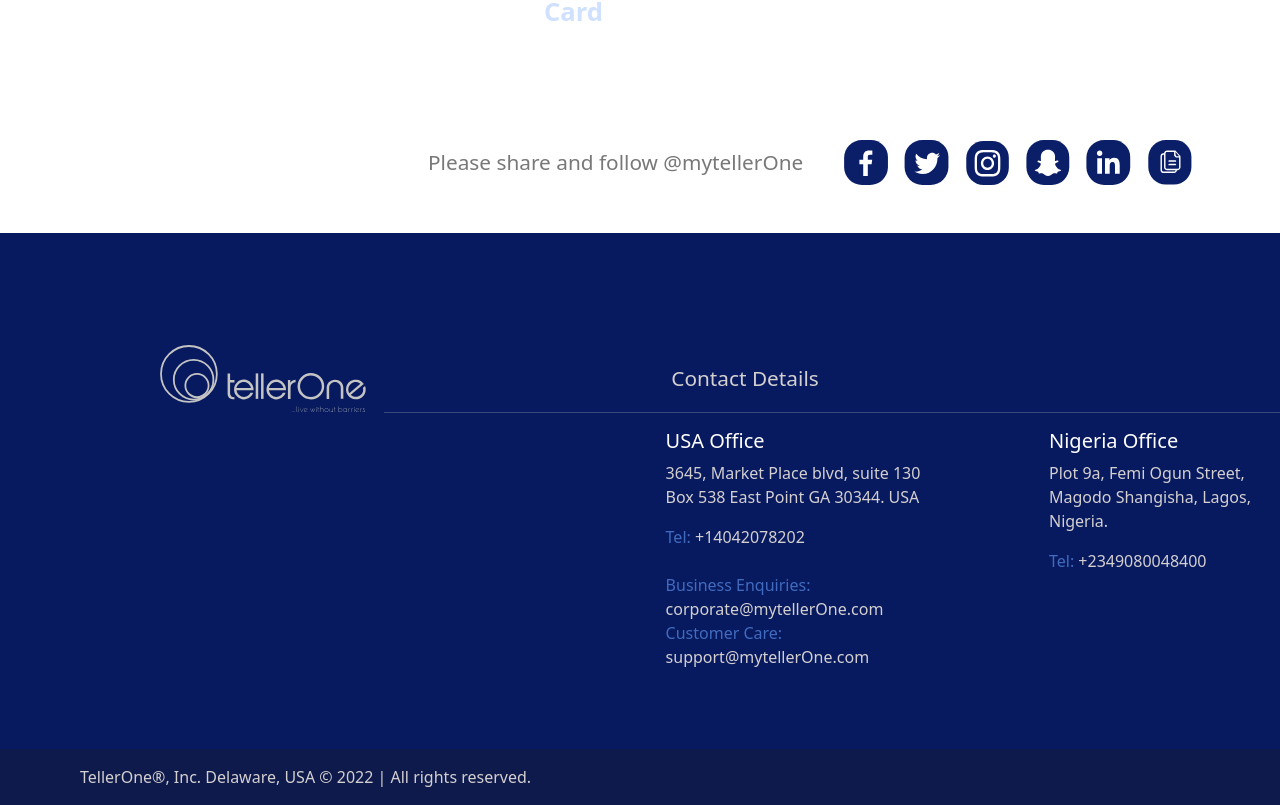
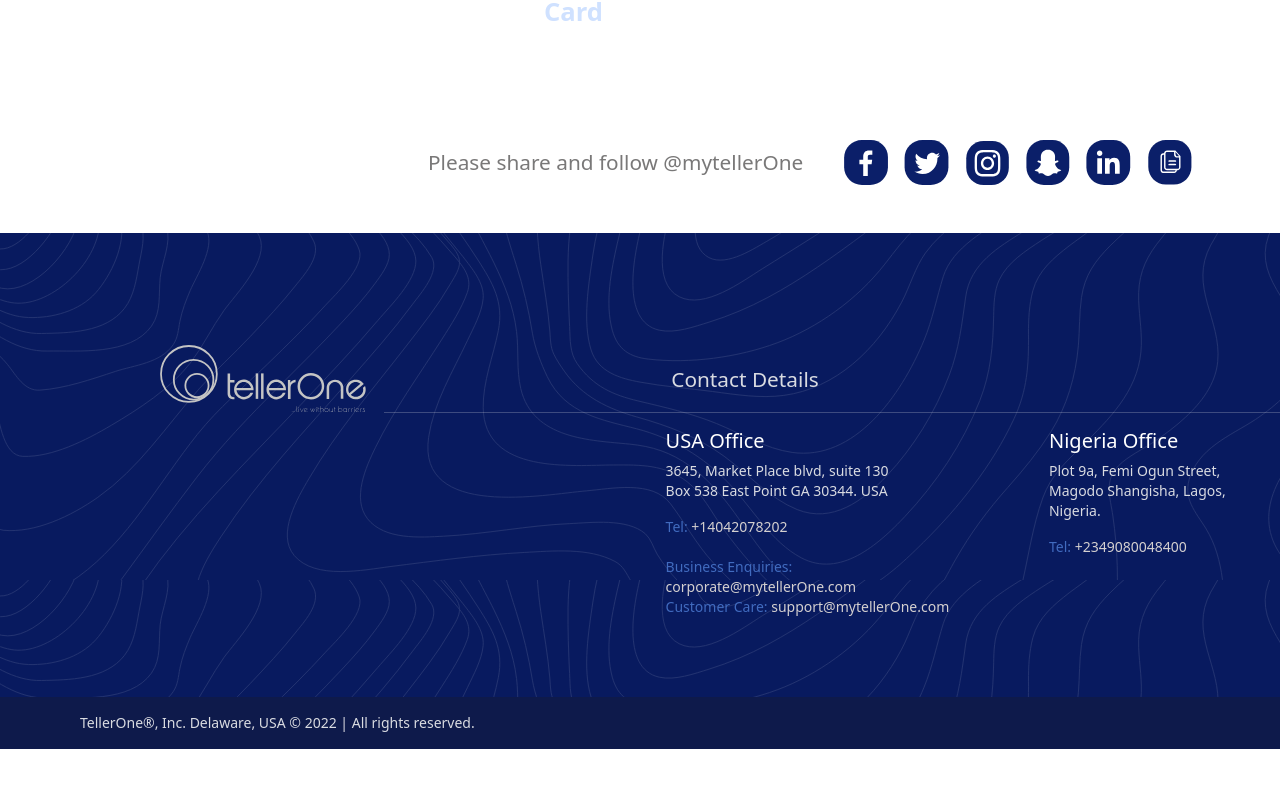
Before and after one commit to jamezjaz/TellerOne, a React (Create React App) app: page / in a window 1280 px wide. Shown: the part 3532-4337 px from the top of the page. After the commit the page ends 4281 px from the top, so only its background shows below. Built offline with nearby package versions, Linux system fonts and the light colour scheme.

Commit message:
fix: Fix the footer UI

```diff
--- a/src/resources/js/components/footer/Footer.module.css
+++ b/src/resources/js/components/footer/Footer.module.css
@@ -25,9 +25,14 @@
 }
 
 .content {
-  background: rgb(8,26,95);
+  --bg-opacity: 1;
+  background-color: rgba(8, 26, 95, var(--bg-opacity));
+  font-size: .875rem;
+  line-height: 1.25rem;
+  color: #d9dbe1;
+  background-image: url(../../../assets/images/pattern.svg);
+  background-size: 100%;
   padding: 2rem 0 0 0;
-  color: #d4d0d0;
 }
 
 .top {
```
